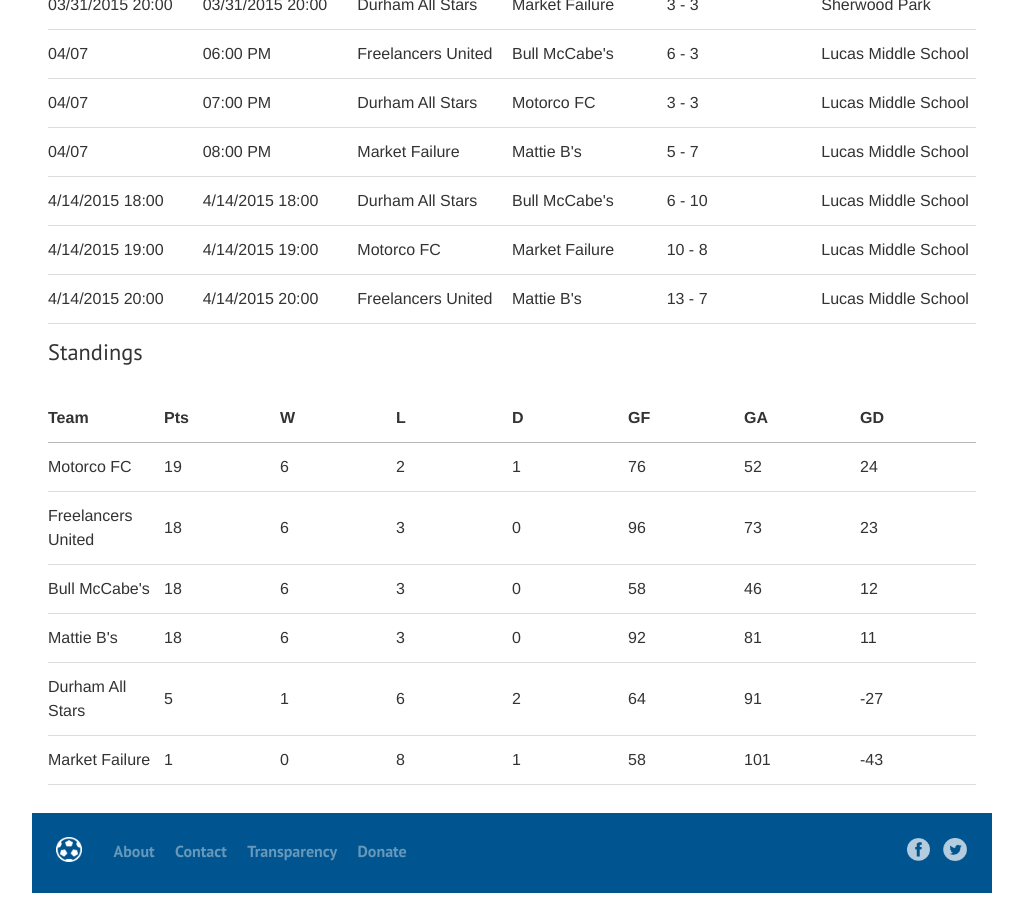
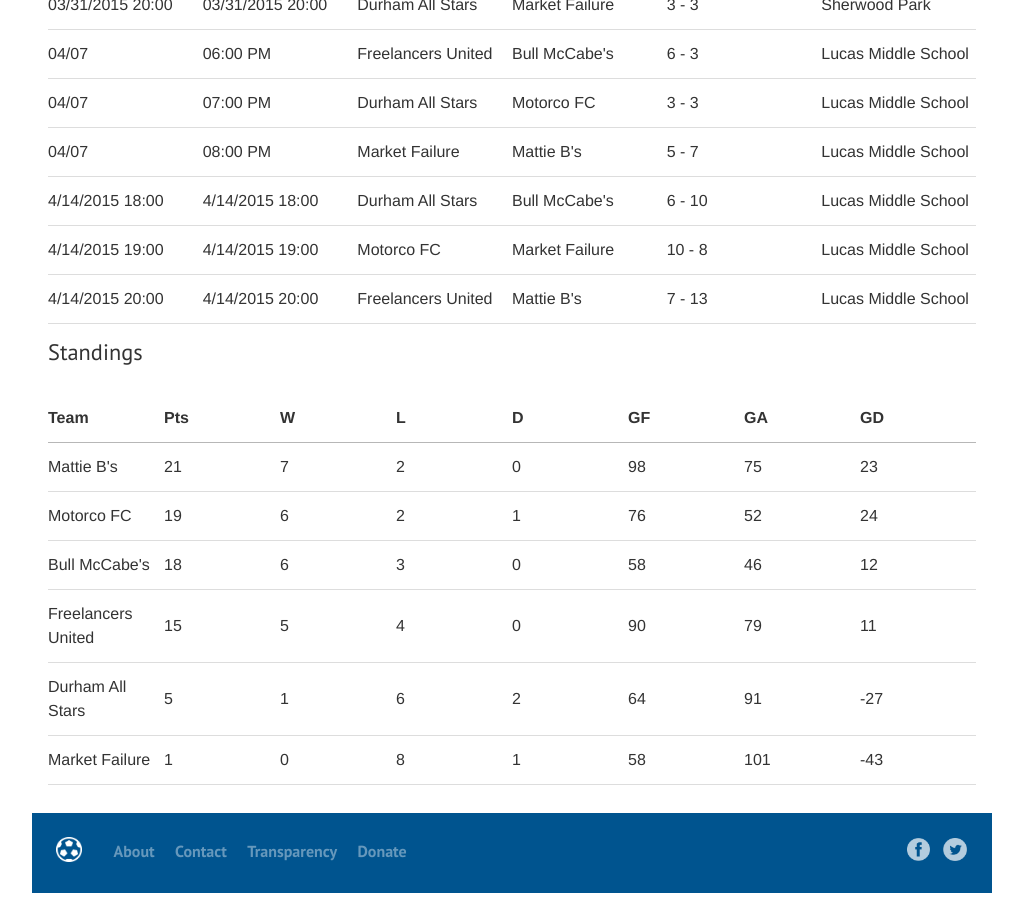
Before and after one commit to durhamatletico/durhamatletico.github.io, a Jekyll site: the page built from futsal/schedule.html, in a window 1280 px wide and 900 px high, scrolled down 1765 px. Shown: the whole window, without its empty margins (128-1151 px from the left). Built offline with Jekyll 4.4.1, drawn with Linux system fonts in a browser that asks for light colours.

Commit message:
Update results

```diff
--- a/_data/matches.yml
+++ b/_data/matches.yml
@@ -210,6 +210,6 @@
   home: "Freelancers United"
   away: "Mattie B's"
   score:
-    home: 13
-    away: 7
+    home: 7
+    away: 13
   venue: Lucas Middle School
--- a/_data/results.yml
+++ b/_data/results.yml
@@ -1,9 +1,9 @@
-[{draws: 1, goal_differential: 24, goals_against: 52, goals_for: 76, losses: 2, points: 19,
-    team: Motorco FC, wins: 6}, {draws: 0, goal_differential: 23, goals_against: 73,
-    goals_for: 96, losses: 3, points: 18, team: Freelancers United, wins: 6}, {draws: 0,
-    goal_differential: 12, goals_against: 46, goals_for: 58, losses: 3, points: 18,
-    team: Bull McCabe's, wins: 6}, {draws: 0, goal_differential: 11, goals_against: 81,
-    goals_for: 92, losses: 3, points: 18, team: Mattie B's, wins: 6}, {draws: 2, goal_differential: -27,
+[{draws: 0, goal_differential: 23, goals_against: 75, goals_for: 98, losses: 2, points: 21,
+    team: Mattie B's, wins: 7}, {draws: 1, goal_differential: 24, goals_against: 52,
+    goals_for: 76, losses: 2, points: 19, team: Motorco FC, wins: 6}, {draws: 0, goal_differential: 12,
+    goals_against: 46, goals_for: 58, losses: 3, points: 18, team: Bull McCabe's,
+    wins: 6}, {draws: 0, goal_differential: 11, goals_against: 79, goals_for: 90,
+    losses: 4, points: 15, team: Freelancers United, wins: 5}, {draws: 2, goal_differential: -27,
     goals_against: 91, goals_for: 64, losses: 6, points: 5, team: Durham All Stars,
     wins: 1}, {draws: 1, goal_differential: -43, goals_against: 101, goals_for: 58,
     losses: 8, points: 1, team: Market Failure, wins: 0}]
```
